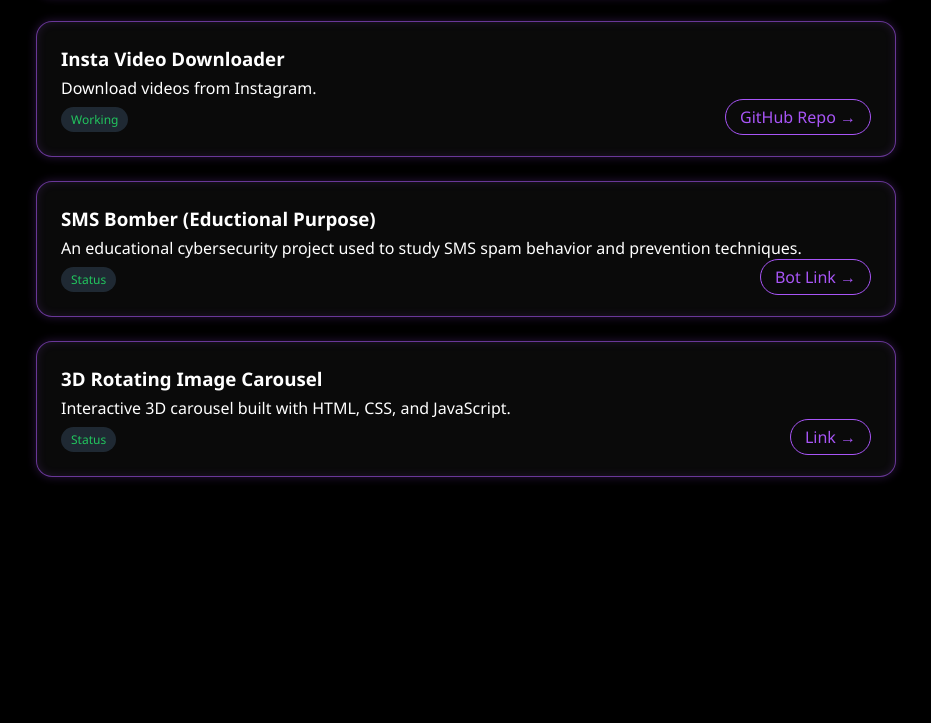
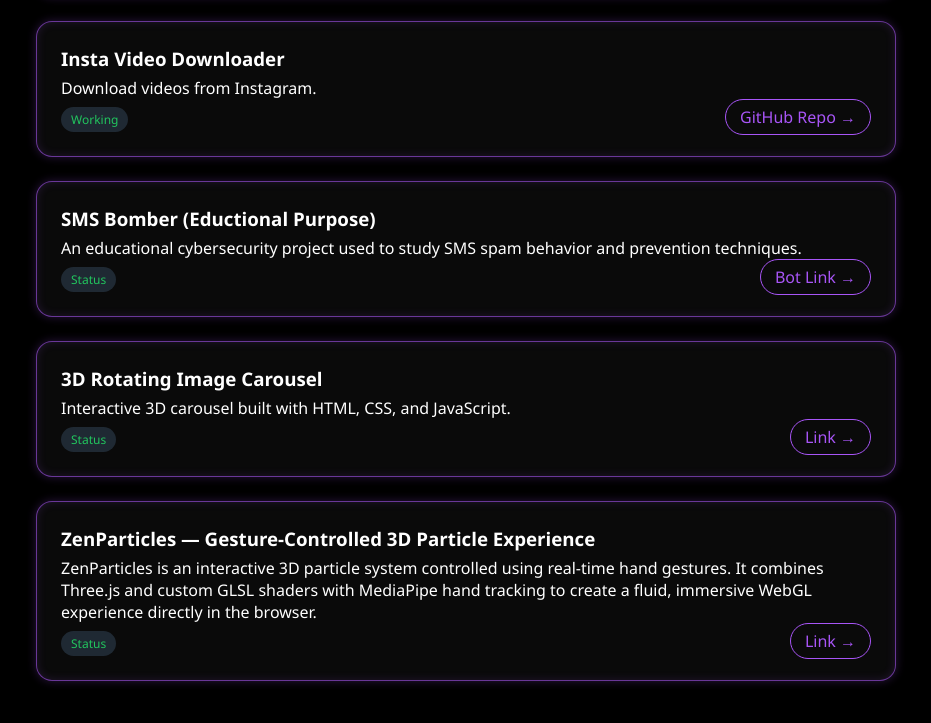
Before and after one commit to masterjay2911/jay-portfolio, a plain HTML site: page projects.html in a window 1280 px wide. Shown: the part 381-1104 px from the top of the page, without its empty margins (174-1105 px from the left). Before the commit the page ends 1032 px from the top, so only its background shows below. Drawn offline with Linux system fonts and the light colour scheme.

Commit message:
projects.html

```diff
--- a/projects.html
+++ b/projects.html
@@ -65,6 +65,19 @@ The tool does not collect, store, or expose private or sensitive personal data a
          Link →
     </a>
 </div>
+  <div class="glass project">
+    <h3>ZenParticles — Gesture-Controlled 3D Particle Experience</h3>
+
+    <p>
+        ZenParticles is an interactive 3D particle system controlled using real-time hand gestures. It combines Three.js and custom GLSL shaders with MediaPipe hand tracking to create a fluid, immersive WebGL experience directly in the browser.
+    </p>
+
+    <span class="badge">Status</span>
+
+    <a class="link-btn" href="https://zenparticles-jaymali.vercel.app/" target="_blank" rel="noopener">
+         Link →
+    </a>
+</div>
 
 </section>
 
```
